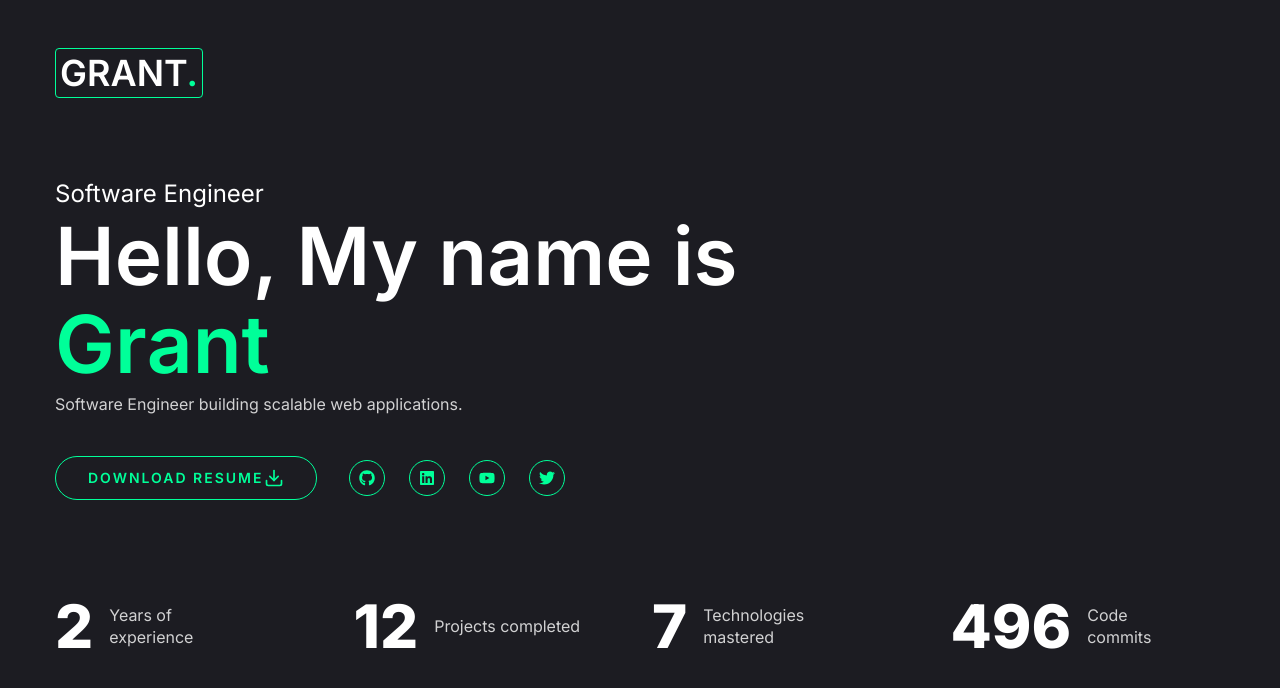
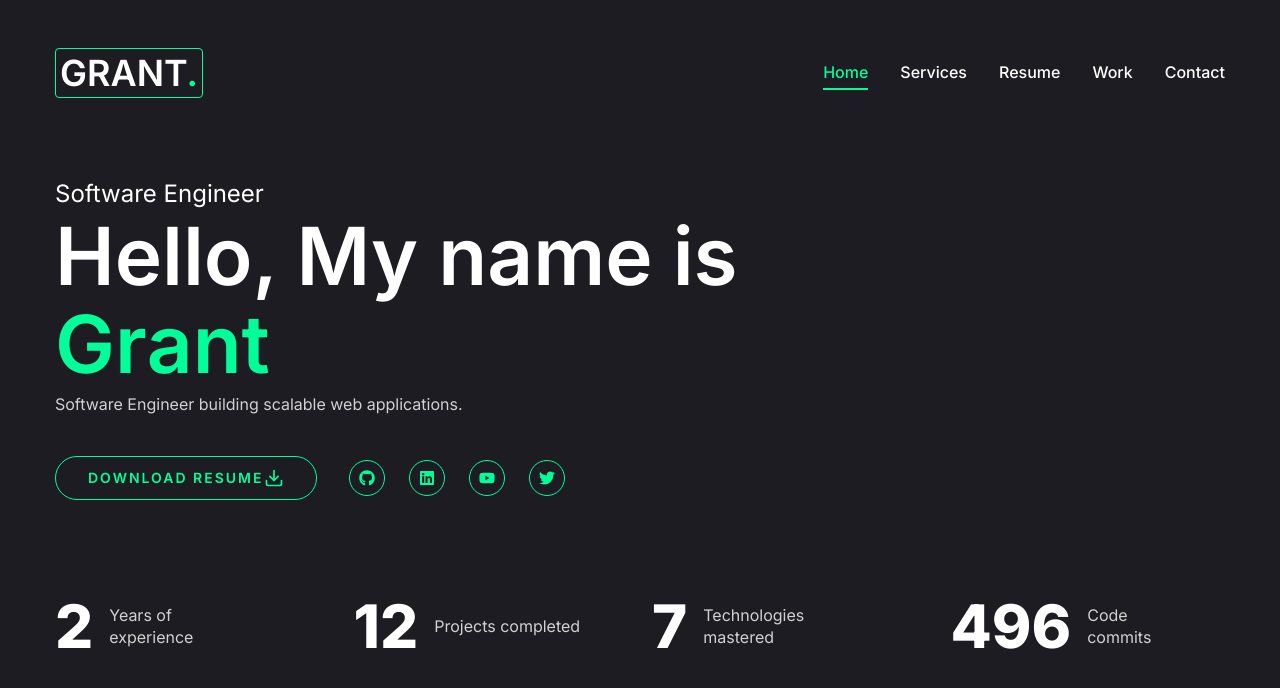
Before and after one commit to grant1x/portfolio, a Next.js app: page / in a window 1280 px wide. Shown: the top 688 px of the page. Built offline with nearby package versions, Linux system fonts and the light colour scheme.

Commit message:
fix: restore desktop navigation in header for improved accessibility

```diff
--- a/src/components/Header.jsx
+++ b/src/components/Header.jsx
@@ -16,6 +16,11 @@ export const Header = () => {
 					</h1>
 				</Link>
 
+				{/* desktop nav */}
+				<div className="hidden xl:flex items-center gap-8">
+					<Nav />
+				</div>
+
 				{/* mobile nav */}
 				<div className="xl:hidden">
 					<MobileNav />
```
